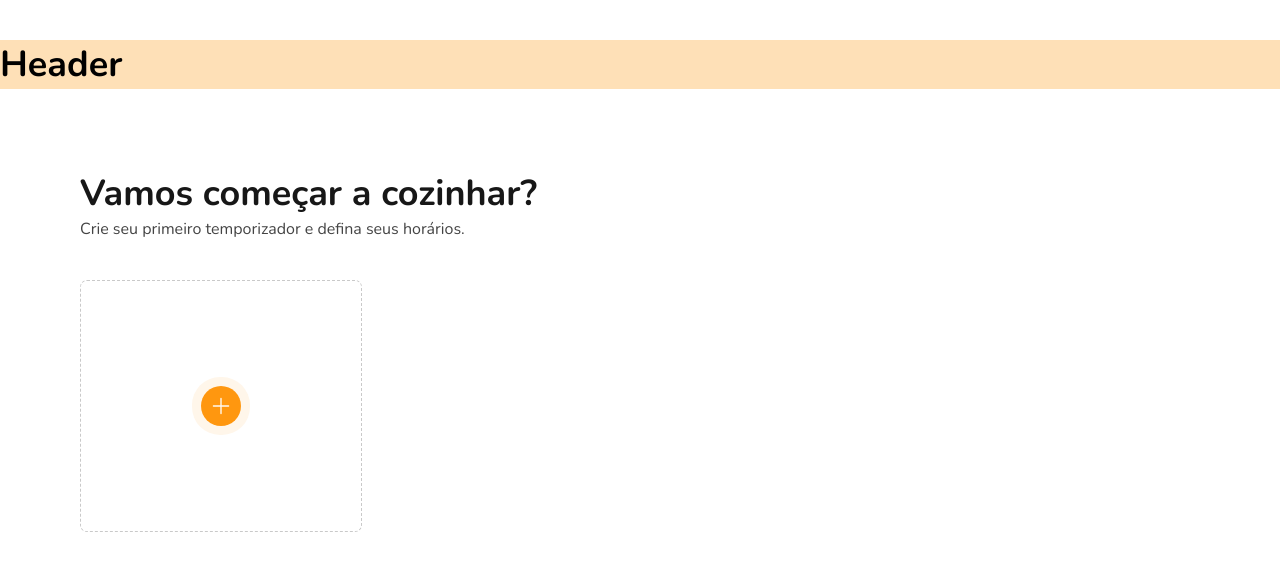
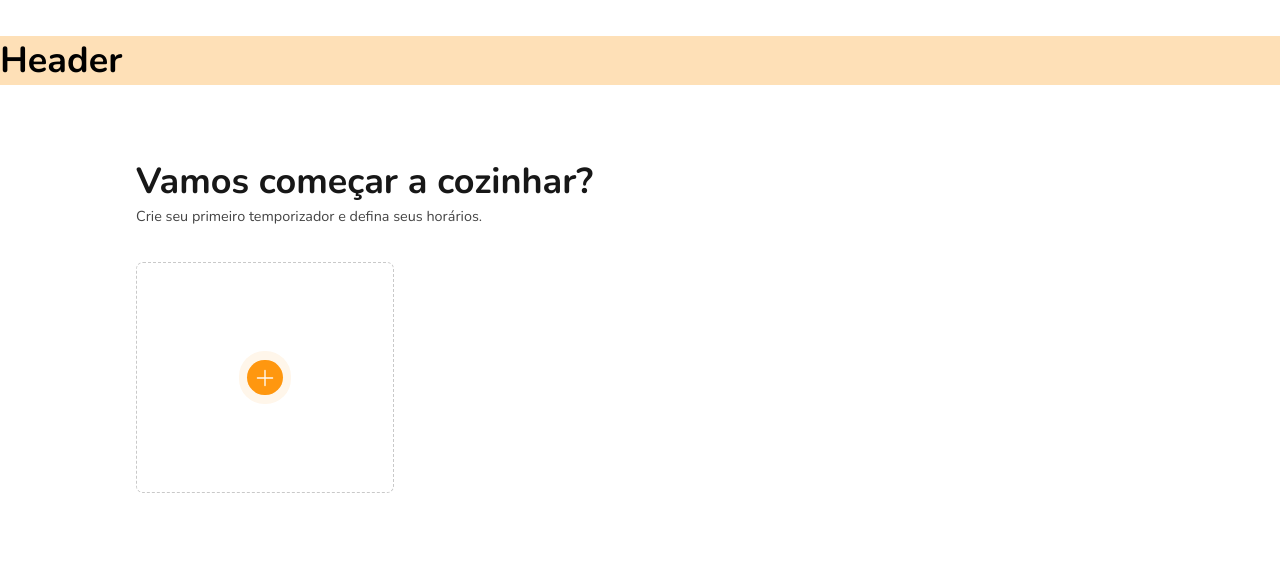
Before and after one commit to JoseMurilloc/cooktimer, a Next.js app: page / in a window 1280 px wide. Shown: the top 568 px of the page. Built offline with nearby package versions, Linux system fonts and the light colour scheme.

Commit message:
style: set media width for each screen size

```diff
--- a/src/styles/global.tsx
+++ b/src/styles/global.tsx
@@ -19,5 +19,29 @@ export const globalStyles = globalCss({
   'img': {
     maxWidth: '100%',
     height: 'auto',
+  },
+
+  '@media(min-width: 760px)': {
+    html: {
+      fontSize: '70%'
+    }
+  },
+
+  '@media(min-width: 1024px)': {
+    html: {
+      fontSize: '80%',
+    }
+  },
+
+  '@media(min-width: 1200px)': {
+    html: {
+      fontSize: '90%'
+    }
+  },
+
+  '@media(min-width: 1600px)': {
+    html: {
+      fontSize: '100%',
+    }
   }
 })
--- a/src/styles/index.ts
+++ b/src/styles/index.ts
@@ -8,9 +8,20 @@ export const {
   theme,
   createTheme,
   css,
-  getCssText
+  getCssText,
 } = createStitches({
   theme: {
+    media: {
+      sm: '(min-width: 640px)',
+      md: '(min-width: 768px)',
+      lg: '(min-width: 1024px)',
+    },
+    breakpoints: {
+      sm: '@media (min-width: 640px)',
+      md: '@media (min-width: 768px)',
+      lg: '@media (min-width: 1024px)',
+      xl: '@media (min-width: 1280px)',
+    },
     colors: {
       primary: '#FF970F',
       primary_800: '#FDAB40',
@@ -57,7 +68,7 @@ export const {
       xl: '1.25rem',
       '2xl': '1.5rem',
       '4xl': '2rem',
-      '5xl': '2.25rem',
+      '5xl': '2.50rem',
       '6xl': '3rem',
       '7xl': '4rem',
       '8xl': '4.5rem',
```
